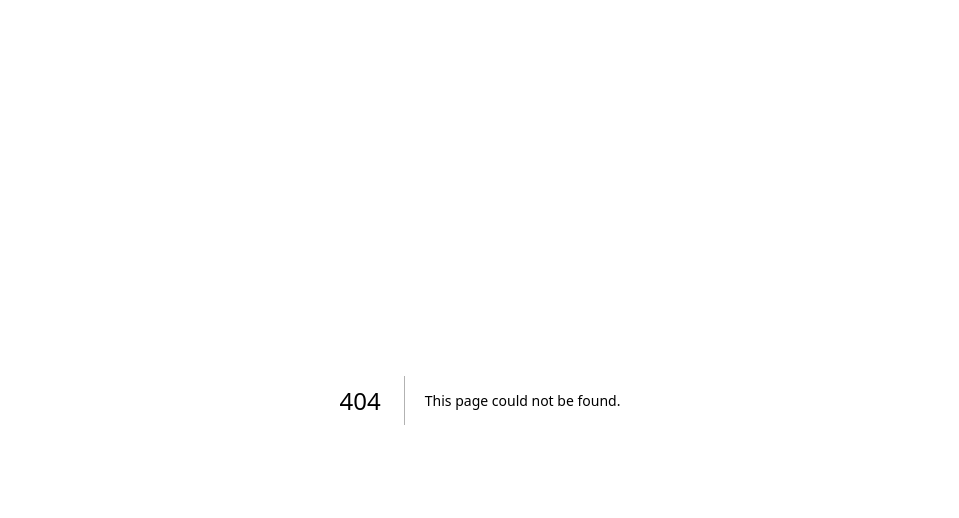
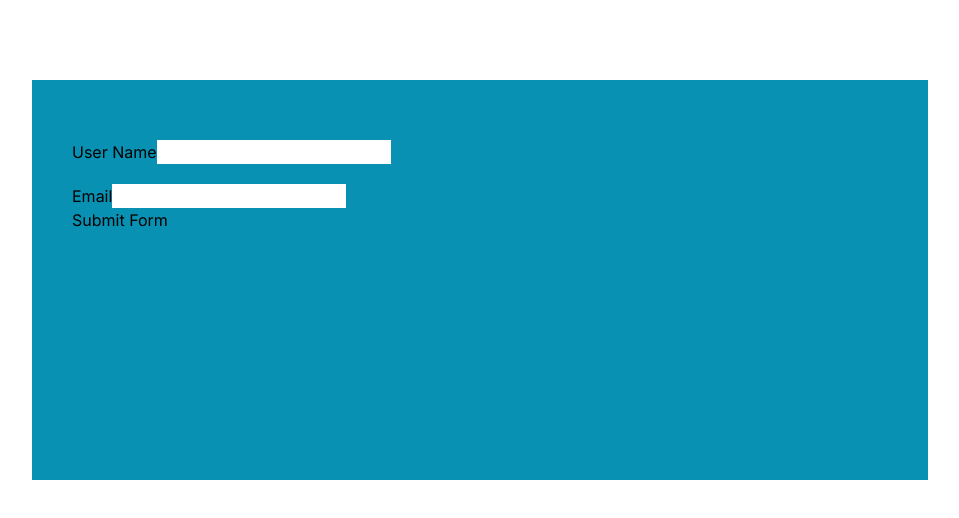
Before and after one commit to AdityaTechnology/NextJS-NM-Tutorial, a Next.js app: page /formManagement/reactform in a window 1280 px wide. Before the commit this address had no page. Shown: the top 518 px of the page, without its empty margins (160-1119 px from the left). Built offline with nearby package versions, Linux system fonts and the light colour scheme.

Commit message:
react-hook-form introduction

```diff
--- /dev/null
+++ b/src/app/(pages)/formManagement/reactform/page.jsx
@@ -0,0 +1,57 @@
+"use client";
+import { useForm } from "react-hook-form";
+import { useEffect } from "react";
+
+function UserFormPage() {
+	const {
+		register,
+		handleSubmit,
+		formState: { errors },
+	} = useForm();
+	const onSubmit = (formData) => {
+		console.log(formData);
+	};
+
+	// promise, async, await, fetch
+	useEffect(() => {
+		setTimeout(() => {
+			console.log("Use Effect is called");
+		}, 1000);
+	}, []);
+
+	return (
+		<div className=' p-10 min-h-[400px] mt-20 max-w-4xl mx-auto bg-cyan-600'>
+			<form onSubmit={handleSubmit(onSubmit)}>
+				<div className='my-5'>
+					<label>User Name</label>
+					<input
+						type='text'
+						{...register("username", { required: true })}
+					/>
+					{errors.username && (
+						<p className='text-yellow-500 mx-5'>
+							This field is required. Please enter a username.
+						</p>
+					)}
+				</div>
+				<div>
+					<label>Email</label>
+					<input
+						type='text'
+						{...register("email", { required: true })}
+					/>
+					{errors.email && (
+						<p className='text-yellow-500 mx-5'>
+							This field is required. Please enter an email address.
+						</p>
+					)}
+				</div>
+				<div>
+					<button type='submit'>Submit Form</button>
+				</div>
+			</form>
+		</div>
+	);
+}
+
+export default UserFormPage;
```
Also changed, not shown: package.json (+5 -4 lines), 1 other file (tests, documents, lock files or other folders).
